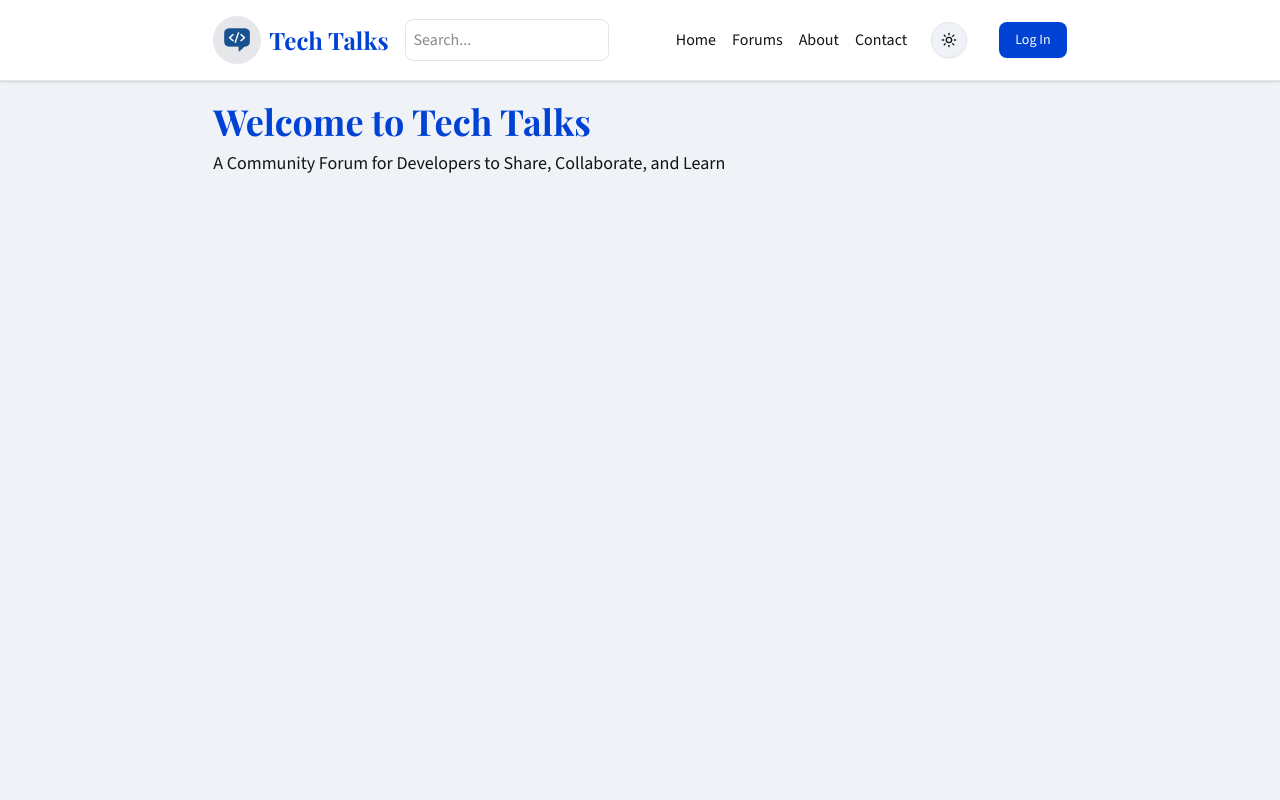
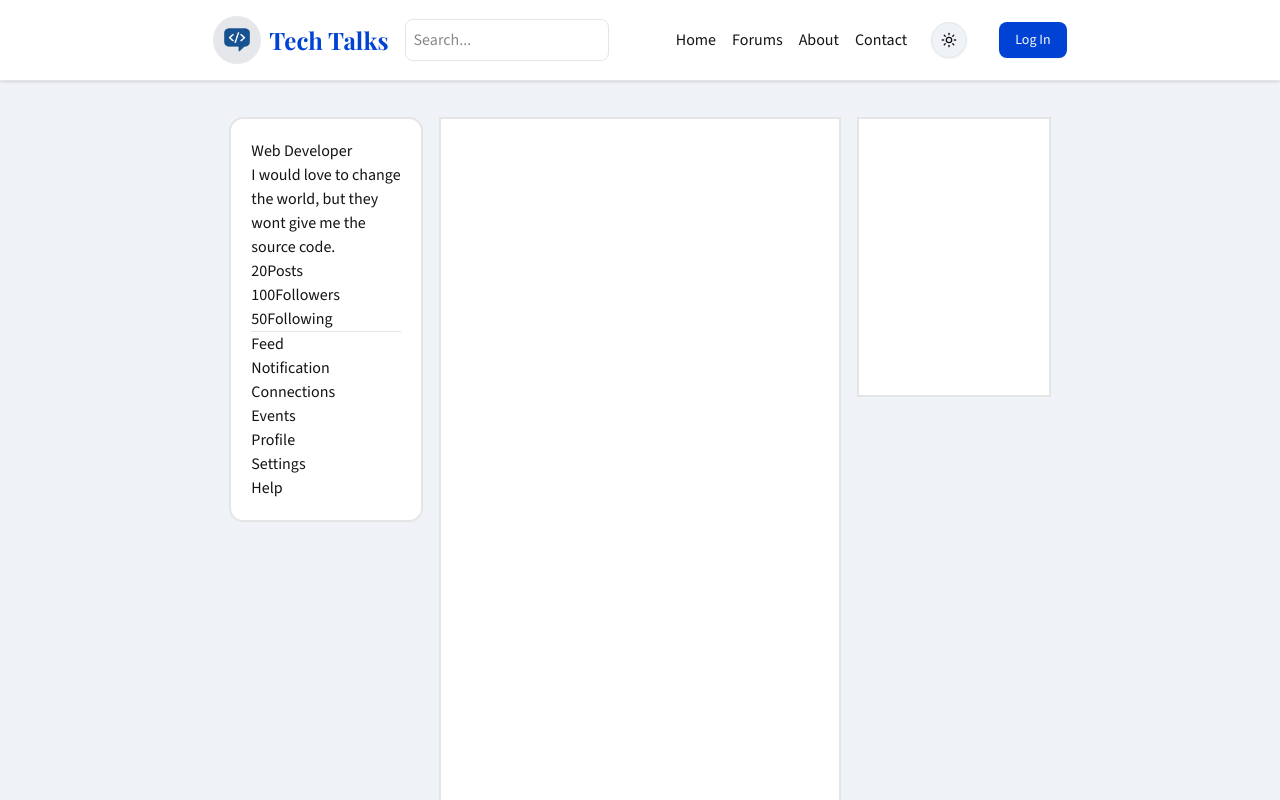
Before and after one commit to noboKumar/Tech-Talks, a Next.js app: page / in a window 1280 px wide. Shown: the top 800 px of the page. Built offline with nearby package versions, Linux system fonts and the light colour scheme; no server answers; a web font is replaced by a local one.

Commit message:
add home page layout of user, feed, right side

```diff
--- a/app/page.tsx
+++ b/app/page.tsx
@@ -1,10 +1,20 @@
+import UserProfile from "@/components/UserProfile";
+
 export default function Home() {
   return (
-    <div>
-      <h1 className="text-4xl font-bold text-primary">Welcome to Tech Talks</h1>
-      <p className="mt-2 text-lg">
-        A Community Forum for Developers to Share, Collaborate, and Learn
-      </p>
+    <div className="grid grid-cols-4 gap-4 p-4">
+      {/* User Profile */}
+      <div className="border-2 bg-white max-h-fit rounded-xl p-5">
+        <UserProfile />
+      </div>
+      {/* feed */}
+      <div className="col-span-2">
+        <div className="border-2 bg-white min-h-screen"></div>
+      </div>
+      {/* right side */}
+      <div>
+        <div className="border-2 bg-white h-70 max-h-80"></div>
+      </div>
     </div>
   );
 }
--- a/components/UserProfile.tsx
+++ b/components/UserProfile.tsx
@@ -2,8 +2,47 @@ import { getUserSession } from "@/lib/userSession";
 
 const UserProfile = async () => {
   const user = await getUserSession();
-  console.log(user);
-  return <div></div>;
+  return (
+    <div>
+      {/* user info */}
+      <div>
+        <h2>{user?.name}</h2>
+        <p>Web Developer</p>
+        <p>
+          I would love to change the world, but they wont give me the source
+          code.
+        </p>
+      </div>
+      {/* follower stats */}
+      <div>
+        <div>
+          <span>20</span>
+          <span>Posts</span>
+        </div>
+        <div>
+          <span>100</span>
+          <span>Followers</span>
+        </div>
+        <div>
+          <span>50</span>
+          <span>Following</span>
+        </div>
+      </div>
+      <hr />
+      {/* route */}
+      <div>
+        <ul>
+          <li>Feed</li>
+          <li>Notification</li>
+          <li>Connections</li>
+          <li>Events</li>
+          <li>Profile</li>
+          <li>Settings</li>
+          <li>Help</li>
+        </ul>
+      </div>
+    </div>
+  );
 };
 
 export default UserProfile;
```
